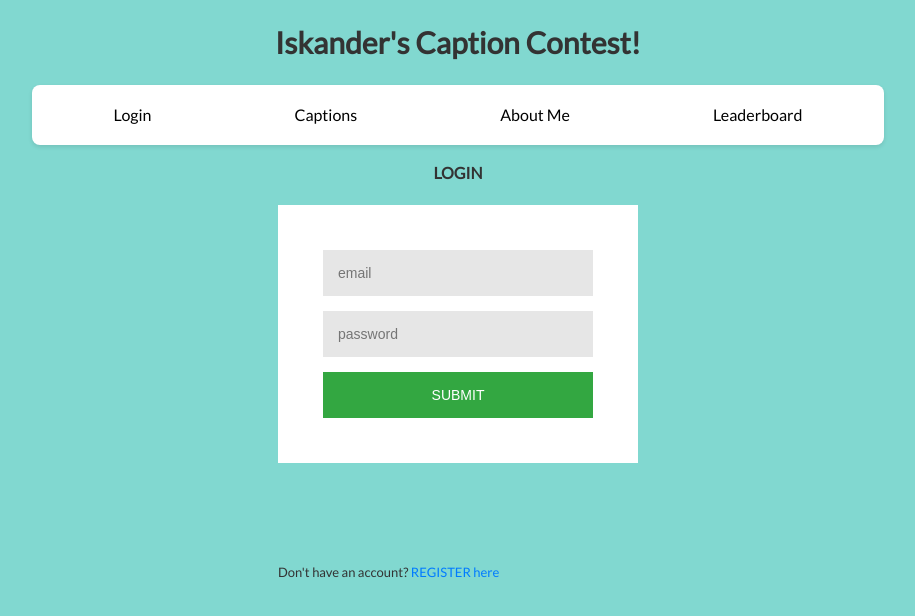
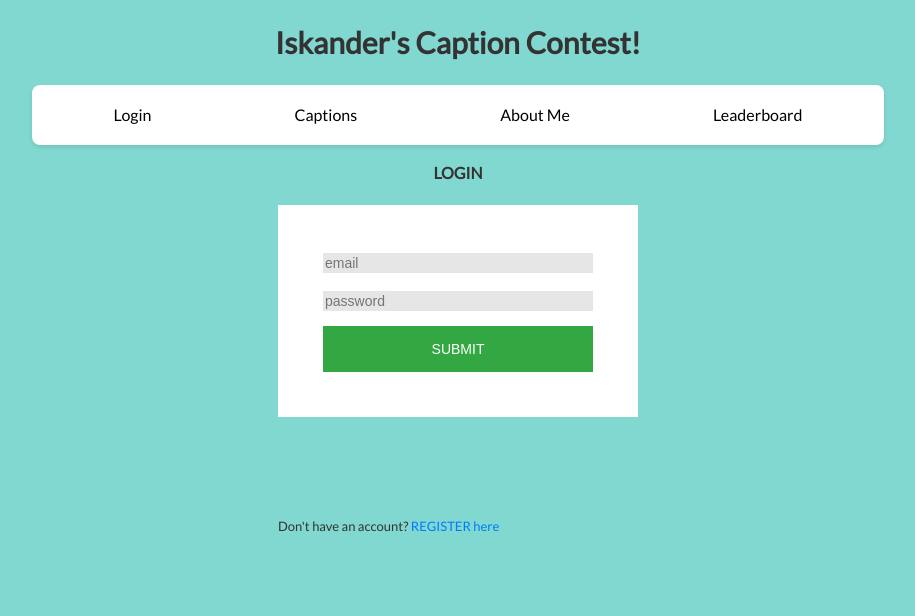
Before and after one commit to iskander-kapkayev/CC_Web_React, a React (Vite) app: page / in a window 1280 px wide. Both pictures are taken after a click on the item "Login". Shown: the top 616 px of the page, without its empty margins (182-1097 px from the left). Built offline with nearby package versions, Linux system fonts and the light colour scheme.

Commit message:
reduced pixel padding on form container form input

```diff
--- a/src/styles/App.css
+++ b/src/styles/App.css
@@ -385,7 +385,7 @@ below starts styling for the sign up page
   width: 100%;
   border: 0;
   margin: 0 0 15px;
-  padding: 15px;
+  padding: 2px;
   box-sizing: border-box;
   font-size: 14px;
 }
```
